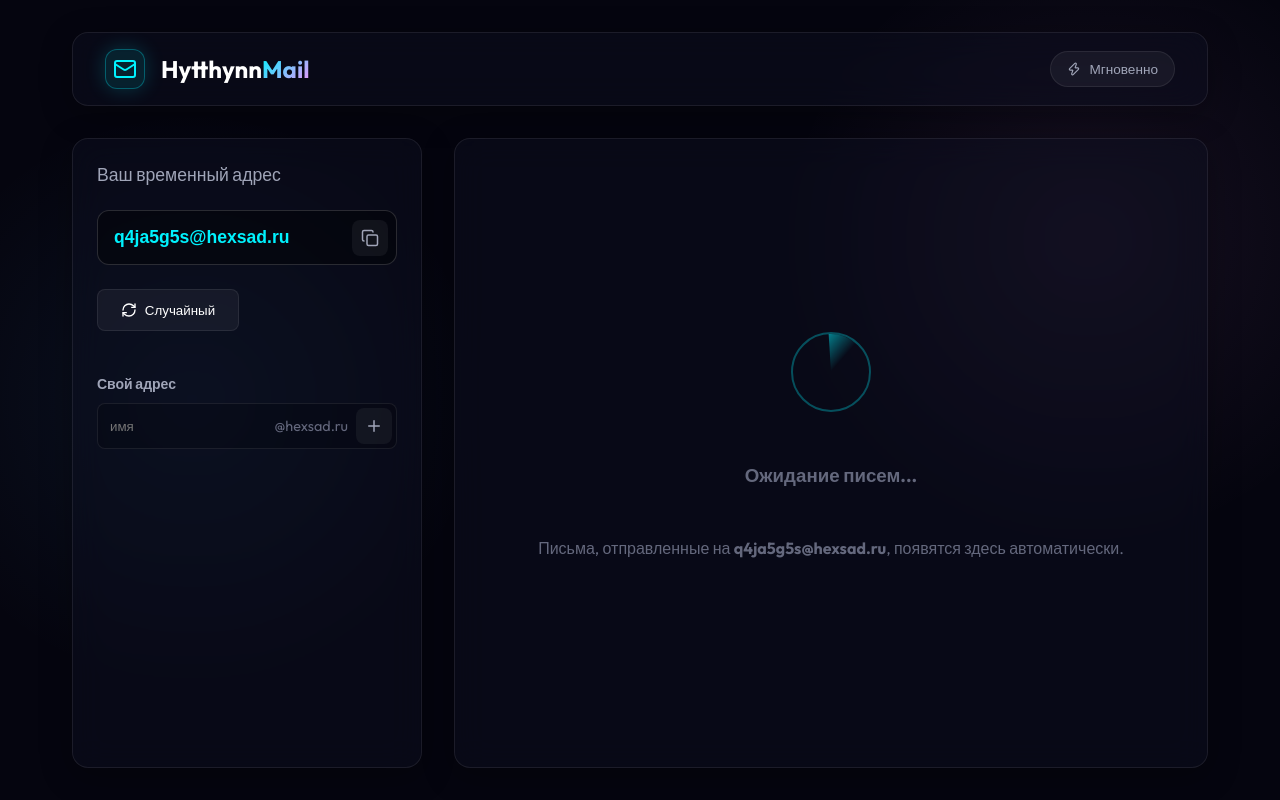
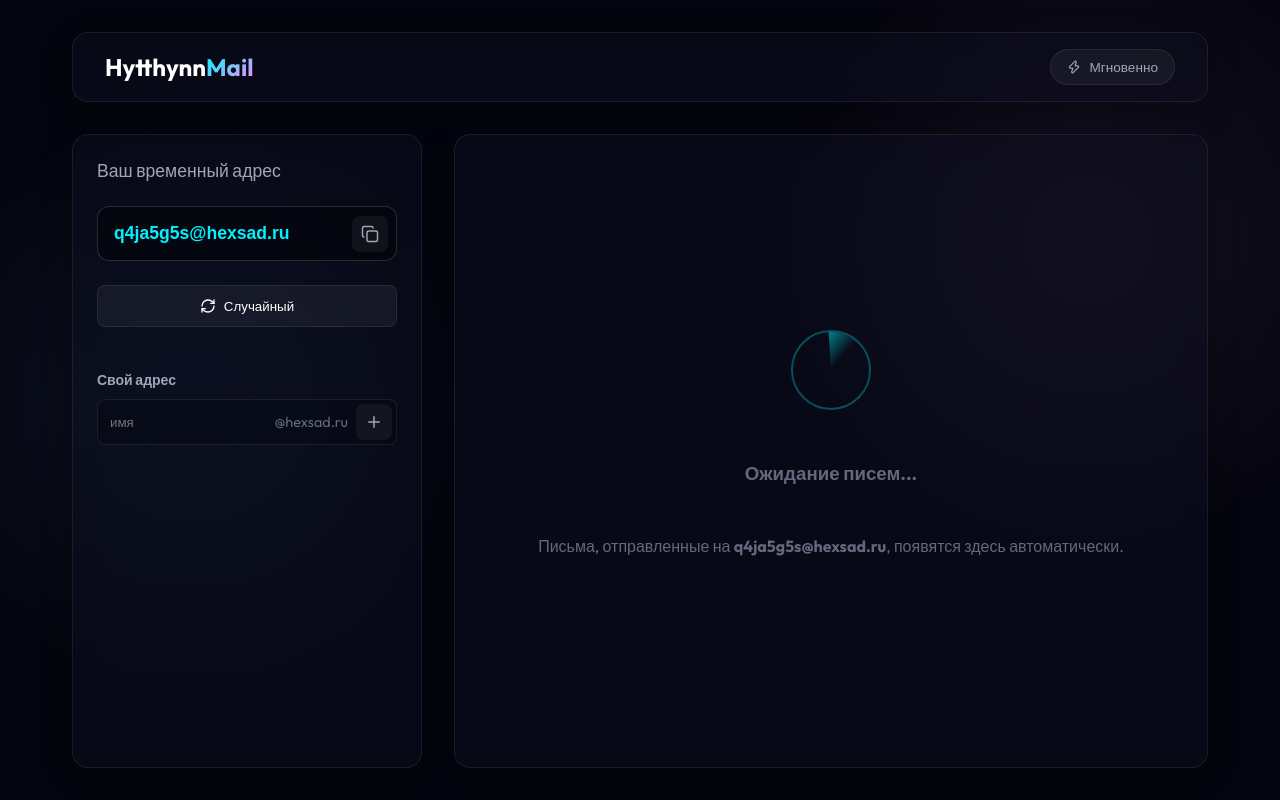
Before and after one commit to hytthynn/temp_mail, a Next.js app: page / in a window 1280 px wide. Built offline with nearby package versions, Linux system fonts and the light colour scheme.

Commit message:
style: make random button full width, remove mail icon

```diff
--- a/src/app/components.css
+++ b/src/app/components.css
@@ -129,7 +129,7 @@
 
 .actions-grid {
   display: grid;
-  grid-template-columns: 1fr 1fr;
+  grid-template-columns: 1fr;
   gap: 1rem;
 }
 
--- a/src/app/page.tsx
+++ b/src/app/page.tsx
@@ -6,7 +6,7 @@
 import { InboxList } from "@/components/InboxList";
 import { EmailViewer } from "@/components/EmailViewer";
 import { Email } from "@/lib/db";
-import { Mail, Zap } from "lucide-react";
+import { Zap } from "lucide-react";
 
 // SWR fetcher
 const fetcher = (url: string) => fetch(url).then((res) => res.json());
@@ -50,9 +50,6 @@
     <main className="container">
       <header className="header glass-panel">
         <div className="logo-area">
-          <div className="logo-icon">
-            <Mail size={24} color="var(--accent-cyan)" />
-          </div>
           <h1>Hytthynn<span className="gradient-text">Mail</span></h1>
         </div>
         <div className="header-badges">
```
